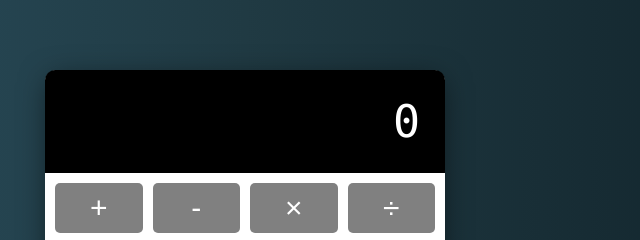
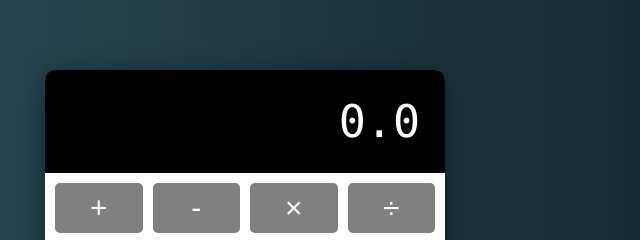
Before and after one commit to prince-2023/javascript-learning, a plain HTML site: page index.html in a window 1280 px wide. Shown: the part 124-364 px from the top of the page, 395-1035 px from the left. Drawn offline with Linux system fonts and the light colour scheme.

Commit message:
title changed

```diff
--- a/index.html
+++ b/index.html
@@ -11,7 +11,7 @@
 <body>
     <div class="calculator">
         <div class="calculator-display">
-            <h1>0</h1>
+            <h1>0.0</h1>
         </div>
         <div class="calculator-buttons">
             <button class="operator" value="+">+</button>
```
